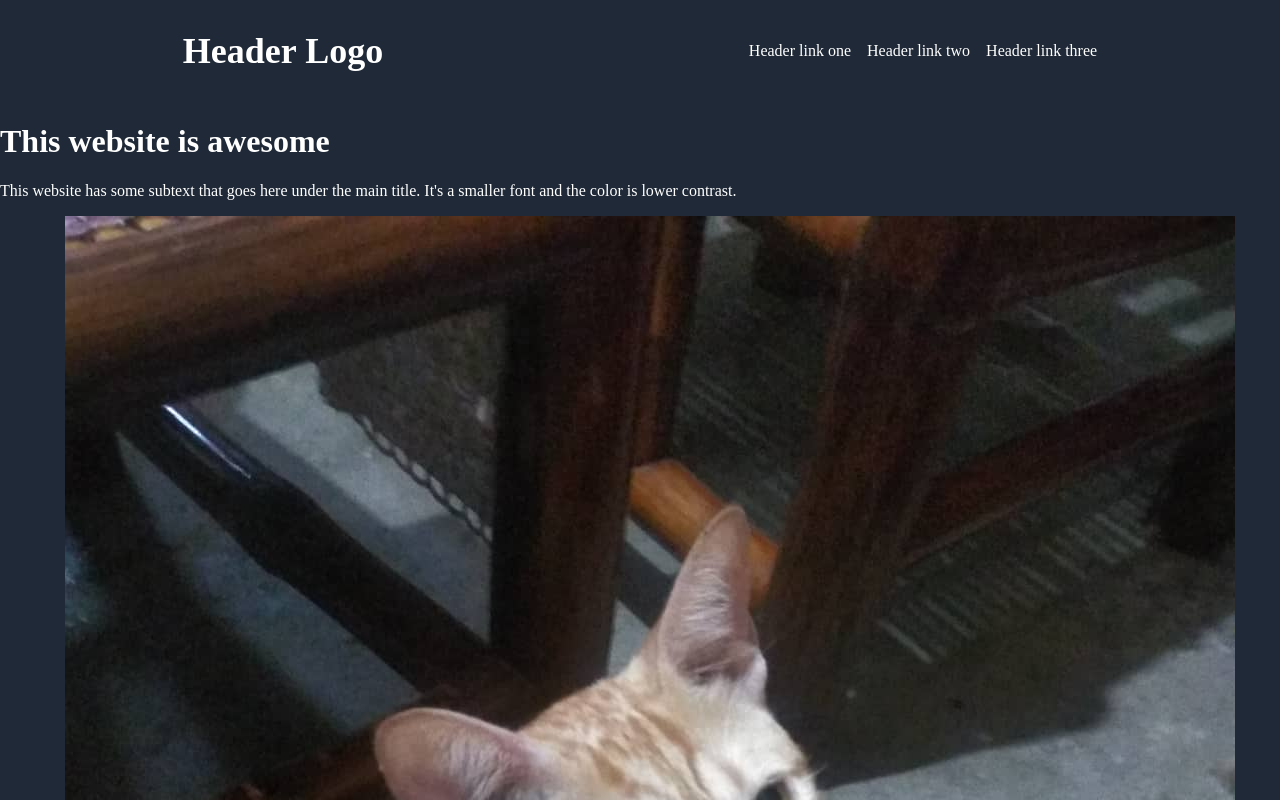
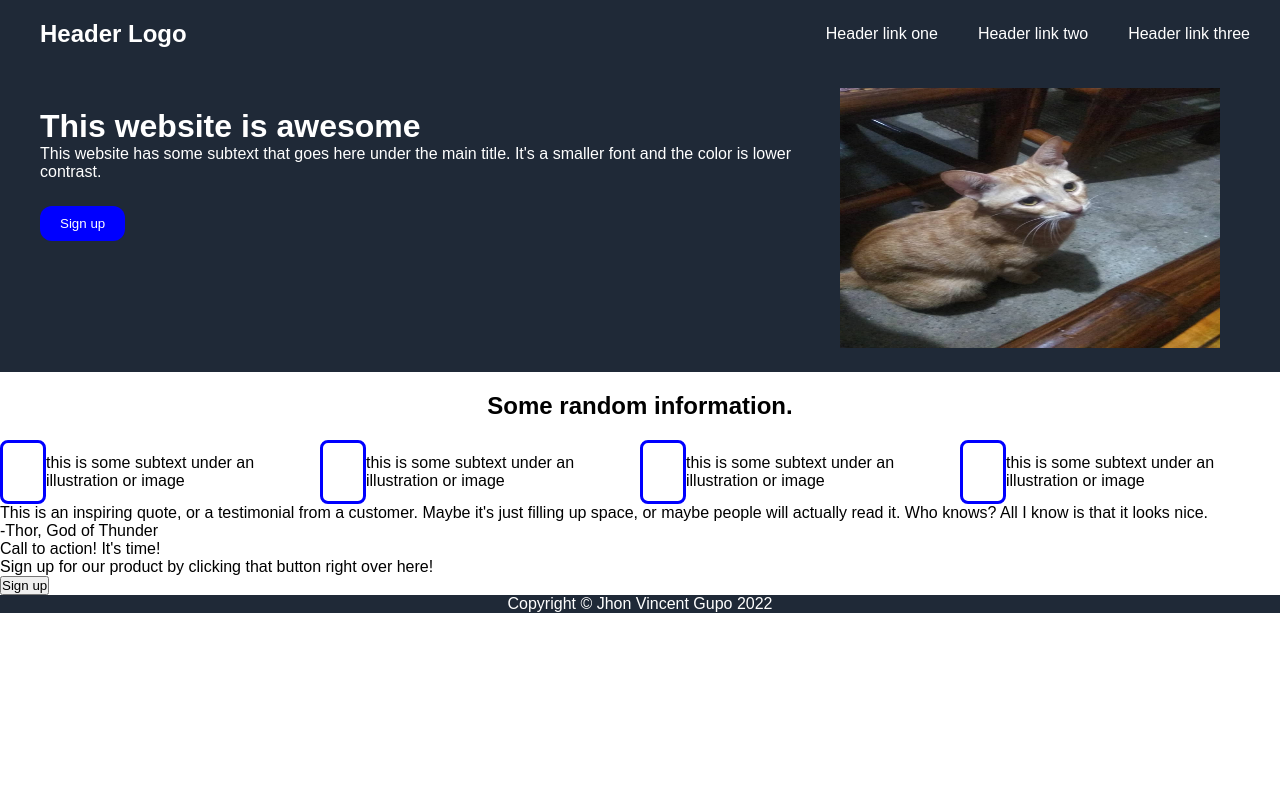
Before and after one commit to JVincentG/odin-landing-page, a plain HTML site: page fp.html in a window 1280 px wide. Shown: the top 800 px of the page. Drawn offline with Linux system fonts and the light colour scheme.

Commit message:
complete upper hero section

```diff
--- a/fp.html
+++ b/fp.html
@@ -9,25 +9,29 @@
 </head>
 <body>
     <header>
-        <div class="top">
+        <nav>
+            <h2 class="logo">Header Logo</h2>
+                <ul>
+                    <li><a href="#" class="links">Header link one</a></li>
+                    <li><a href="#" class="links">Header link two</a></li>
+                    <li><a href="#" class="links">Header link three</a></li>
+                </ul>
+        </nav>
+    </header>
+    <div class="title-top">
          <div class="left">
-                <h2>Header Logo</h2>
-            </div>
-            <div class="right">
-                <a href="Header link one" class="links">Header link one</a>
-                <a href="Header link two" class="links">Header link two</a>
-                <a href="Header link three" class="links">Header link three</a>
-            </div>
-        </div>
             <h1>This website is awesome</h1>
             <p>This website has some subtext that goes here under the main title.
                 It's a smaller font and the color is lower contrast.
             </p>
             <button>Sign up</button>
+        </div>
+        <div class="right">
             <img src="./images/liit.jpg">
-    </header>
+        </div>
+    </div>
     <div class="upper-body">
-        <h2>Some random information</h2>
+        <h2>Some random information.</h2>
         <div class="card">
             <a href=""><img src=""></a>
             <p class="card-text">this is some subtext under an illustration or image</p>
--- a/style.css
+++ b/style.css
@@ -1,51 +1,97 @@
-body {
+* {
+    padding: 0;
     margin: 0;
+    box-sizing: border-box;
+    text-decoration: none;
+    list-style: none;
+    font-family: sans-serif;
 }
 
-.top, .upper-body, .middle-body,
-.lower-body, footer{
+
+
+nav {
     display: flex;
-    width: 100%;
+    justify-content: space-between;
+    align-items: center;
 }
-
-.links {
-    justify-content: end;
-}
-
-.top {
-    justify-content: space-around;
-    align-items: center;
-    color: white;
-}
-
-.left, .right {
-    display: flex;
-    align-items: center;
-    color: white
-}
-.left {
-    font-size: 24px;
-}
-
-.right {
-    gap: 16px;
-}
-
-header {
-    color: white;
-}
-
 header, footer {
     background-color: #1F2937;
 
 }
 
+nav {
+    display: flex;
+    justify-content: space-between;
+    align-items: center;
+}
+
+nav .logo {
+    color: white;
+    margin: 20px;
+    padding-left: 20px;
+}
+
+nav ul {
+    text-decoration: none;
+    list-style: none;
+    display: flex;
+    justify-content: center;
+    gap: 40px;
+    margin-right: 30px;
+}
+a {
+    color: white;
+}
+
+body .title-top {
+    background-color: #1F2937;
+    color: white;
+    display: flex;
+    justify-content: space-between;
+}
+
+
+body .title-top .left {
+    padding-top: 40px;
+    padding-left: 40px;
+}
+
+body .title-top .left button {
+    background-color: blue;
+    color: white;
+    padding: 10px 20px;
+    border: 0;
+    border-radius: 12px;
+    margin-top: 25px;
+}
+
+body .title-top .right img{
+    border-radius: 8px;
+    width:  420px;
+    height: 300px;
+    padding: 20px;
+    margin-right: 40px;
+}
+.upper-body h2 {
+    margin: 20px;
+    display: flex;
+    justify-content: center;
+    font-weight: 700;
+}
+.upper-body .card{
+    display: flex;
+    justify-content: center;
+    align-items: center;
+}
+
+.upper-body .card a {
+    padding: 20px;
+    border: 3px solid blue;
+    border-radius: 8px;
+}
+
 footer{
+    display: flex;
     justify-content: center;
     color: white;
 }
-
-a {
-    text-decoration: none;
-    color: white;
-}
```
Lines whose indentation alone changed are shown as unchanged.
